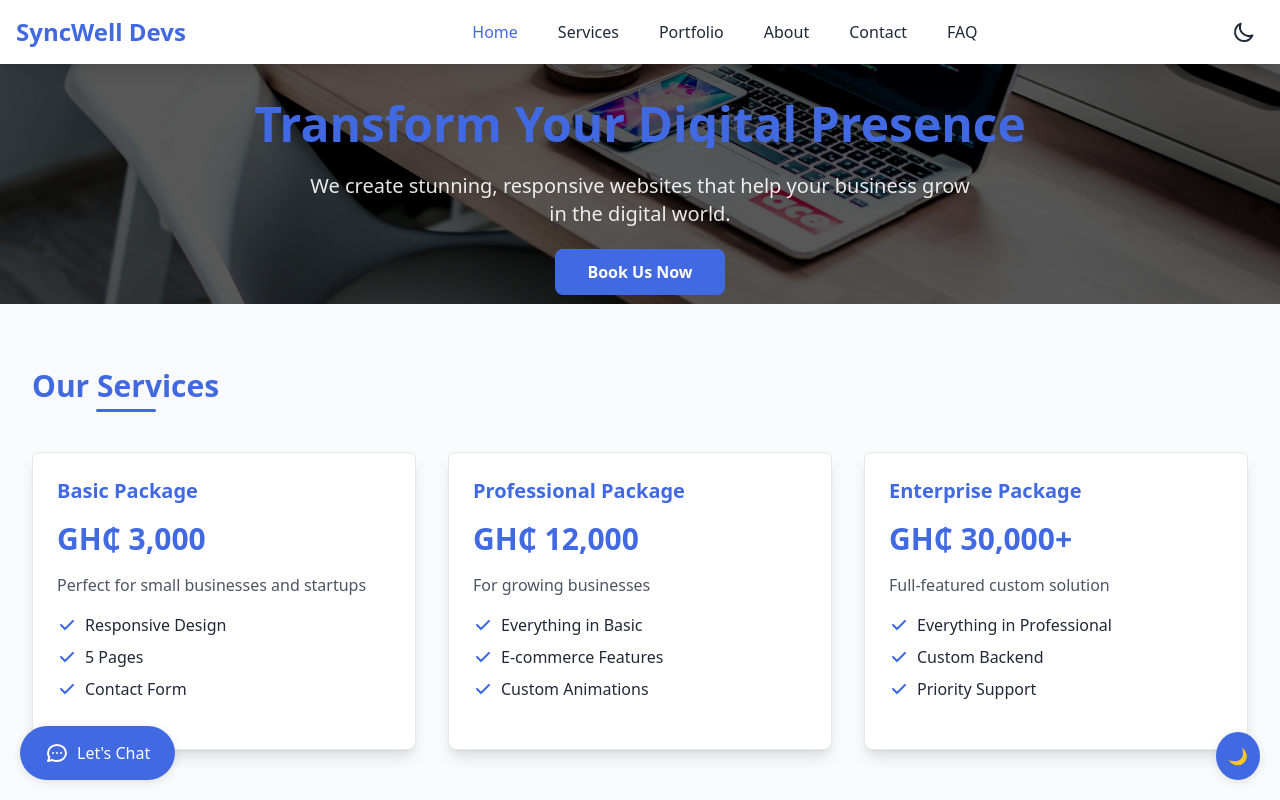
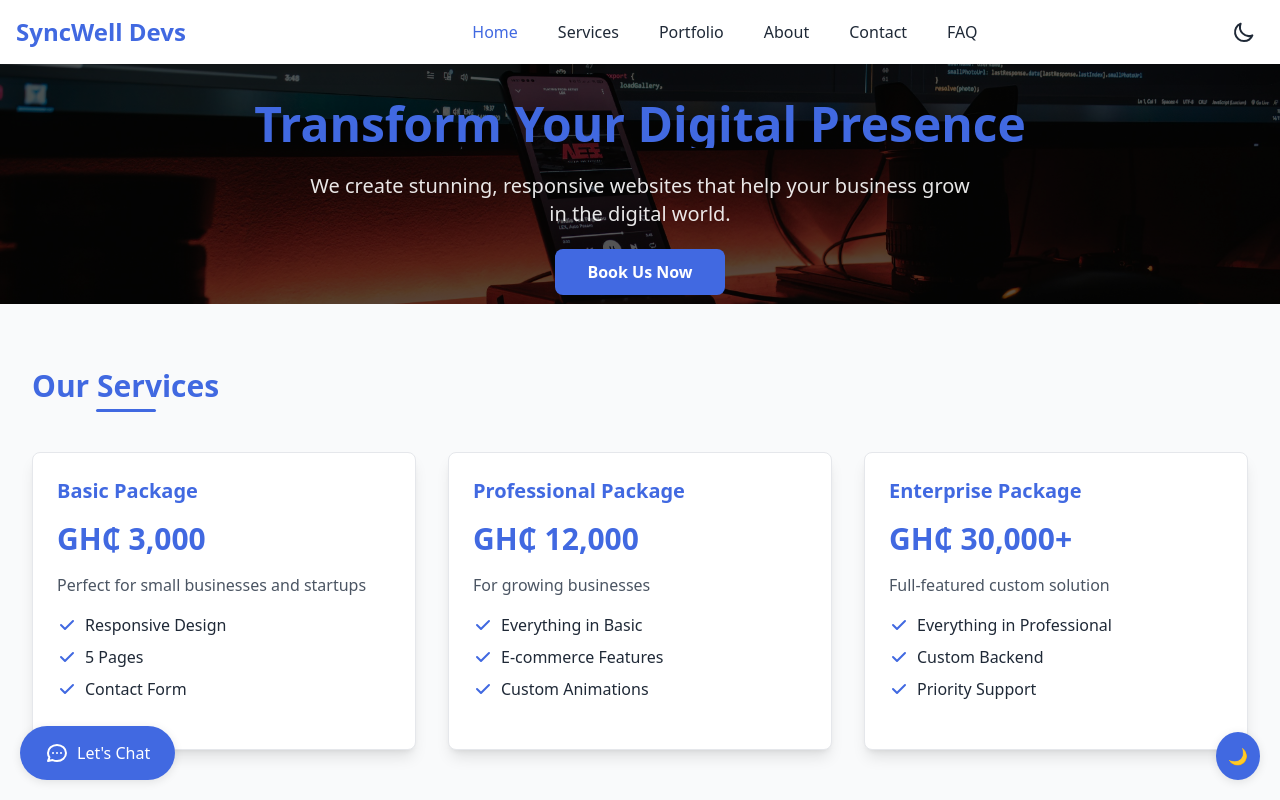
Before and after one commit to aklademarco/SyncWell-Devs, a website: page index.html in a window 1280 px wide. Shown: the top 800 px of the page. Drawn offline with nearby package versions, Linux system fonts and the light colour scheme.

Commit message:
Updates hero image to use JPG format
Replaces the hero image file from WEBP to JPG format in the background styling to ensure compatibility or improve loading performance.

Removes the obsolete WEBP file from the project.

```diff
--- a/styles.css
+++ b/styles.css
@@ -1,5 +1,5 @@
 .hero-image {
-    background-image: url('/hero-image.webp');
+    background-image: url('/hero-image.jpg');
     background-size: cover;
     background-position: center;
     background-repeat: no-repeat;
```
Also changed, not shown: hero-image.jpg (added), hero-image.webp (deleted).
